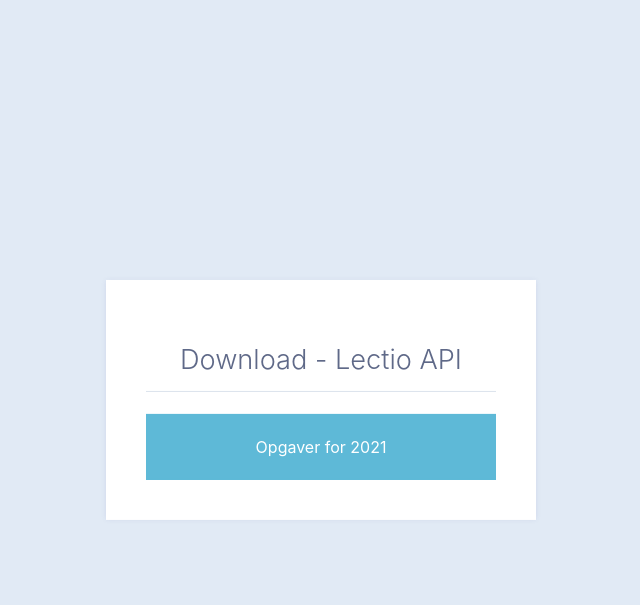
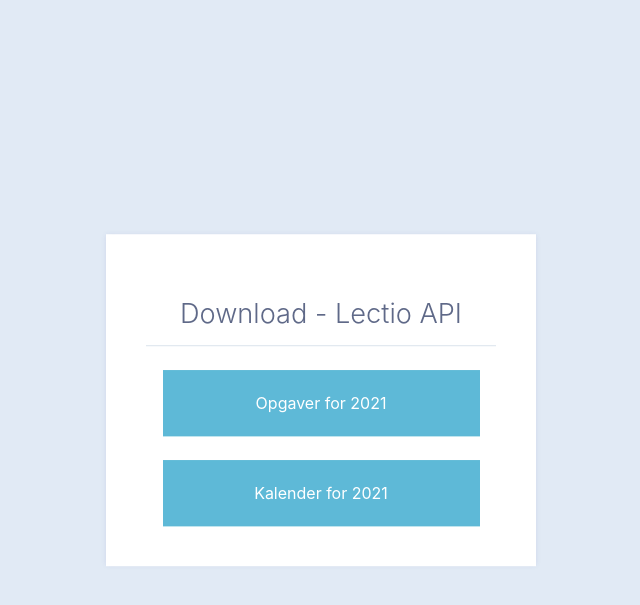
Before and after one commit to bertmad3400/LectioAPI, a Python web app: template webfront/templates/index.html in a window 1280 px wide. Shown: the top 605 px of the page, without its empty margins (319-959 px from the left). Run offline with Jinja, Linux system fonts and the light colour scheme; the template is opened without the code that fills it, so the values that code supplies are empty.

Commit message:
Add UI for downloading skema

```diff
--- a/webfront/static/CSS/index.css
+++ b/webfront/static/CSS/index.css
@@ -1,6 +1,5 @@
 div.button {
 	border: 1px solid #5eb9d7;
-	line-height: 2.3;
 	background: #5eb9d7;
 	color: white;
 
@@ -8,8 +7,11 @@
 	vertical-align: middle;
 	line-height: 4rem;
 
+	width: 90%;
+	margin: auto;
+	margin-top: 1.5rem;
+
 	transition: all .3s ease-out;
-
 }
 
 div.button:hover {
--- a/webfront/templates/index.html
+++ b/webfront/templates/index.html
@@ -7,9 +7,14 @@
 <div class="form-wrapper">
 	<h2 class="title">Download - Lectio API</h2>
 
-	<a href="http://localhost:5000/kalendar/opgaver/2021/">
+	<a href="http://localhost:5000/kalender/opgaver/2021/">
 		<div class="button">
 			Opgaver for 2021
+		</div>
+	</a>
+	<a href="http://localhost:5000/kalender/skema/2021/">
+		<div class="button">
+			Kalender for 2021
 		</div>
 	</a>
 
```
